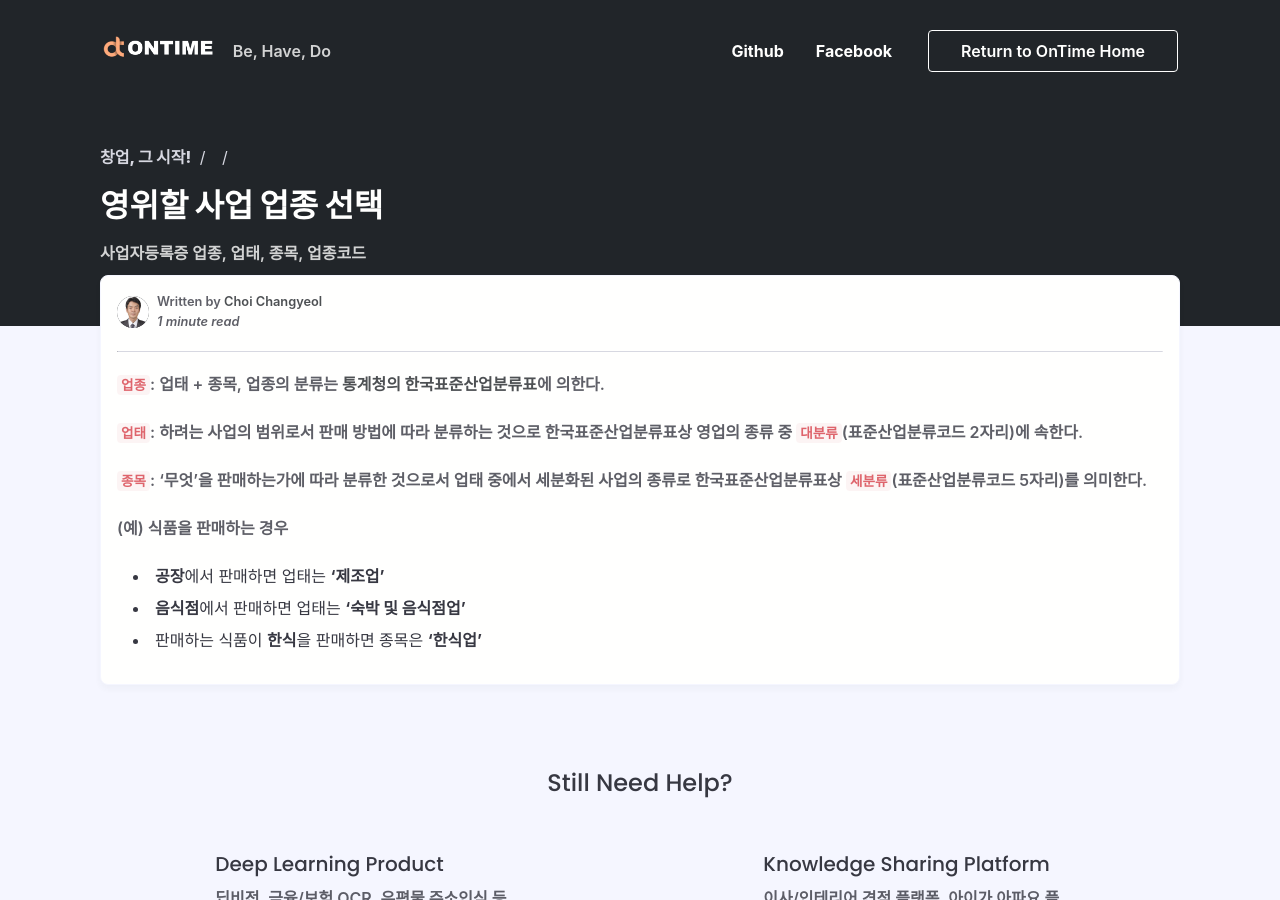
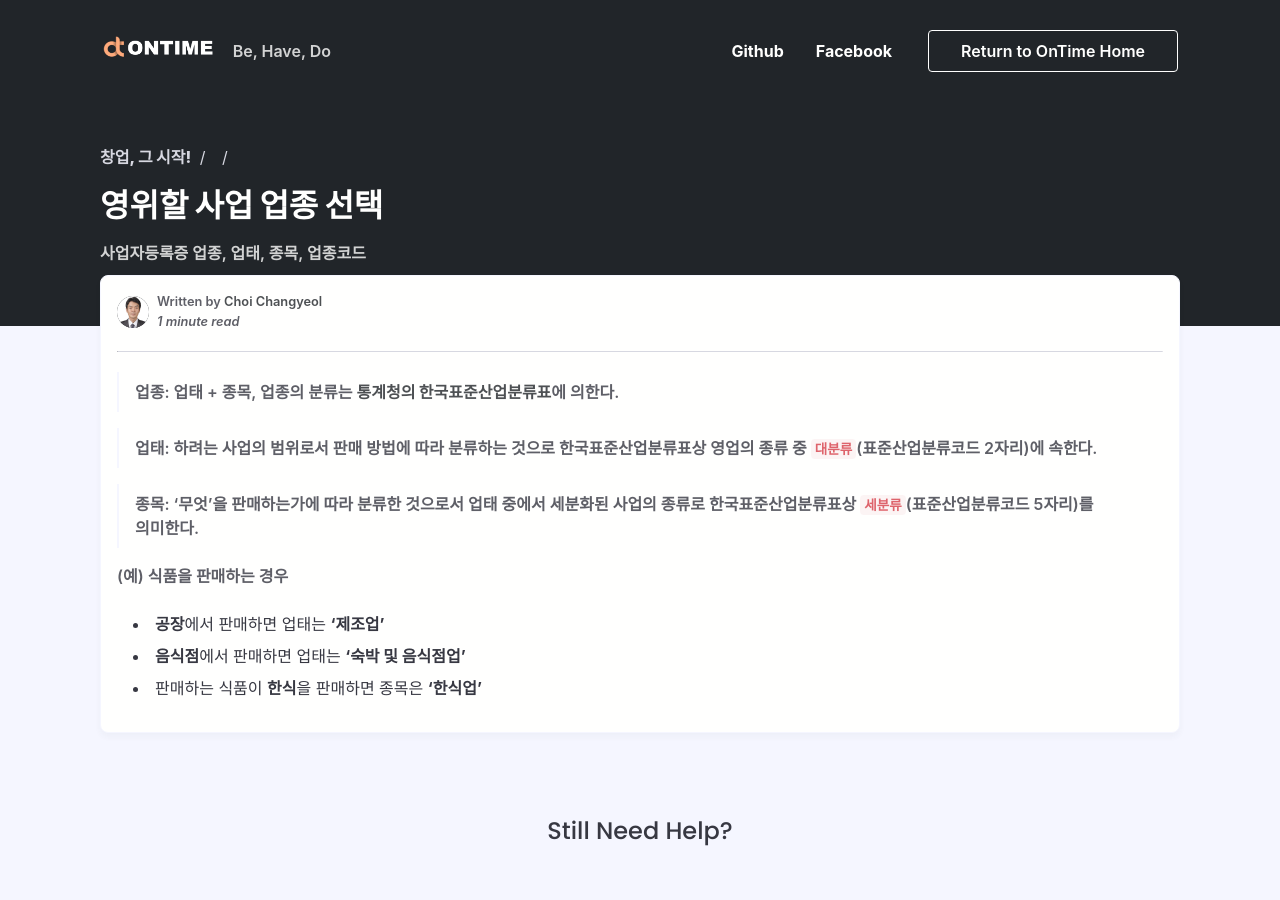
Before and after one commit to ontime-git/ontime-git.github.io, a Jekyll site: the page built from _posts/registration/2021-03-03-Business-License.md, in a window 1280 px wide and 900 px high. Built offline with Jekyll 4.4.1, drawn with Linux system fonts in a browser that asks for light colours; nearby versions of some CDN libraries; some web fonts are replaced; comment, search, counter and statistics services are not loaded.

```diff
--- a/_posts/registration/2021-03-03-Business-License.md
+++ b/_posts/registration/2021-03-03-Business-License.md
@@ -10,13 +10,13 @@ published: true
 
 -----
 
-`업종`: 업태 + 종목, 업종의 분류는 [통계청의 한국표준산업분류표](https://kssc.kostat.go.kr:8443/ksscNew_web/index.jsp#){:target="_blank"}에 의한다.
+> 업종: 업태 + 종목, 업종의 분류는 [통계청의 한국표준산업분류표](https://kssc.kostat.go.kr:8443/ksscNew_web/index.jsp#){:target="_blank"}에 의한다.
 
 
-`업태`: 하려는 사업의 범위로서 판매 방법에 따라 분류하는 것으로 한국표준산업분류표상 영업의 종류 중 `대분류`(표준산업분류코드 2자리)에 속한다.
+> 업태: 하려는 사업의 범위로서 판매 방법에 따라 분류하는 것으로 한국표준산업분류표상 영업의 종류 중 `대분류`(표준산업분류코드 2자리)에 속한다.
 
 
-`종목`: '무엇'을 판매하는가에 따라 분류한 것으로서 업태 중에서 세분화된 사업의 종류로 한국표준산업분류표상 `세분류`(표준산업분류코드 5자리)를 의미한다.
+> 종목: '무엇'을 판매하는가에 따라 분류한 것으로서 업태 중에서 세분화된 사업의 종류로 한국표준산업분류표상 `세분류`(표준산업분류코드 5자리)를 의미한다.
 
 (예) 식품을 판매하는 경우
 - **공장**에서 판매하면 업태는 **'제조업'**
```
